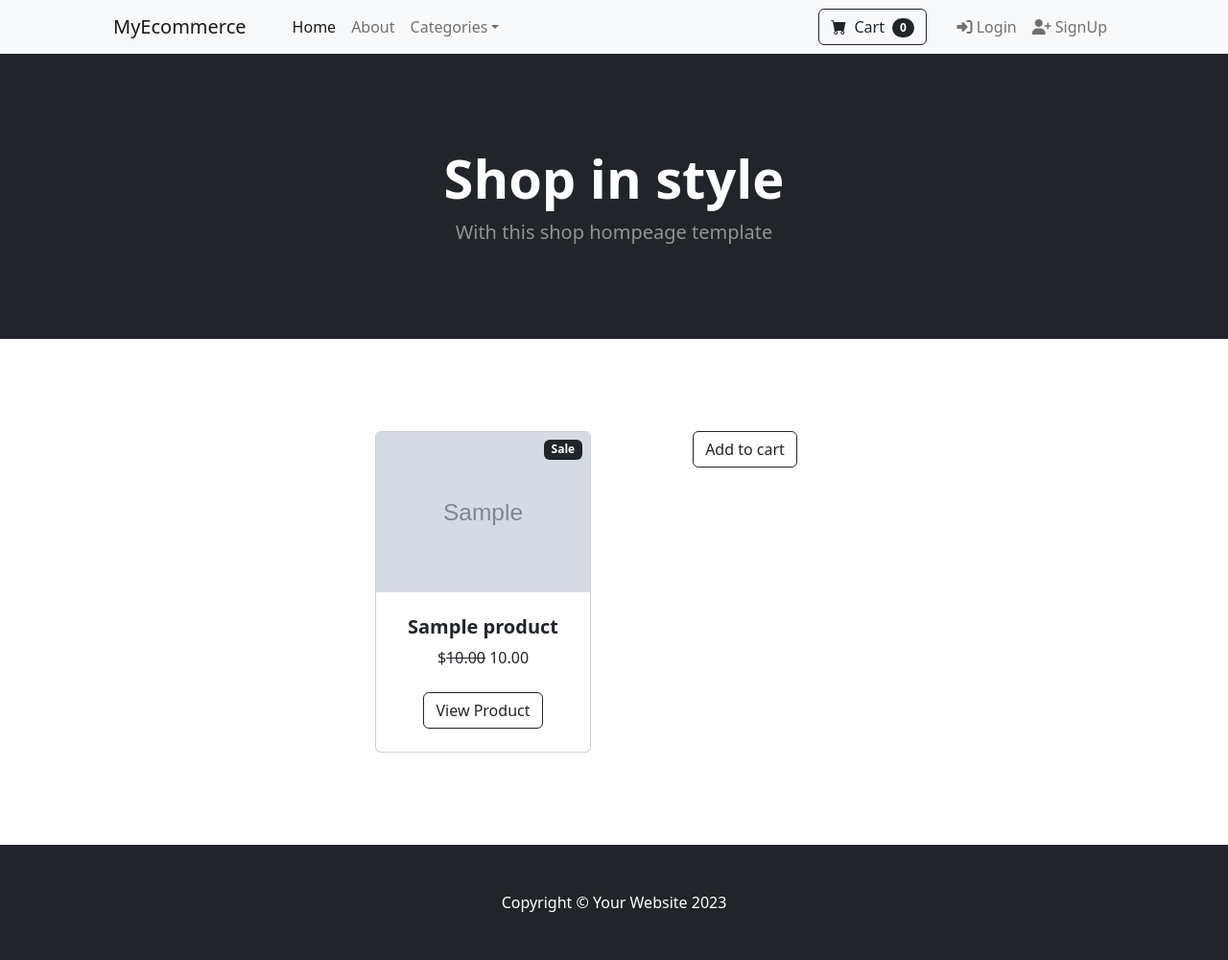
After one commit to roshankdk/Ecommerce, a Django app: template templates/category.html in a window 1280 px wide. The commit adds this page. Shown: the whole page at 96% size. Run offline with Django 5.2, Linux system fonts and the light colour scheme; the template is opened without the code that fills it: values that come from a table or form of the project are taken from there, others are empty; tables that the repository leaves empty hold one stand-in row (values such as "Sample post"); grey boxes marked "Sample" are stand-in pictures; some libraries are stand-ins or nearby versions.

Commit message:
Added category.html and related changes

```diff
--- a/store/urls.py
+++ b/store/urls.py
@@ -5,6 +5,7 @@ urlpatterns = [
     path('',views.home,name='home'),
     path('about/',views.about,name='about'),
     path('product_details/<int:pk>',views.product_details,name='product_details'),
+    path('category/<str:foo>', views.category, name= 'category'),
     path('register/',views.signup_user,name='signup'),
     path('login/',views.login_user,name='login'),
     path('logout',views.logout_user,name='logout'),
--- a/templates/base.html
+++ b/templates/base.html
@@ -30,14 +30,18 @@
                     <li class="nav-item"><a class="nav-link" href="{% url 'about' %}">About</a></li>
                     <li class="nav-item dropdown">
                         <a class="nav-link dropdown-toggle" id="navbarDropdown" href="#" role="button"
-                            data-bs-toggle="dropdown" aria-expanded="false">Shop</a>
+                            data-bs-toggle="dropdown" aria-expanded="false">Categories</a>
                         <ul class="dropdown-menu" aria-labelledby="navbarDropdown">
-                            <li><a class="dropdown-item" href="#!">All Products</a></li>
+                            <li><a class="dropdown-item" href="{% url 'home' %}">All Products</a></li>
                             <li>
                                 <hr class="dropdown-divider" />
                             </li>
-                            <li><a class="dropdown-item" href="#!">Popular Items</a></li>
-                            <li><a class="dropdown-item" href="#!">New Arrivals</a></li>
+
+                            <li><a class="dropdown-item" href="{% url 'category' 'Laptop' %}">Laptop</a></li>
+                            <li><a class="dropdown-item" href="{% url 'category' 'Watch' %}">Watch</a></li>
+                            <li><a class="dropdown-item" href="{% url 'category' 'Mobile' %}">Mobile</a></li>
+                            <li><a class="dropdown-item" href="{% url 'category' 'Bag' %}">Bag</a></li>
+
                         </ul>
                     </li>
                 </ul>
@@ -53,7 +57,7 @@
                 <div>
                     <ul class="navbar-nav me-auto mb-2 mb-lg-0 ms-lg-4">
                         {% if user.is_authenticated %}
-                        <li class="nav-item"><a class="nav-link" href="{% url 'home' %}"><i class="fa-solid fa-user"></i> Hi, {{user.username}}</a></li>
+                        <li class="nav-item"><a class="nav-link" href="{% url 'home' %}"><i class="fa-solid fa-user"></i> <strong>Hi, {{user.username}}</strong></a></li>
                         <li class="nav-item"><a class="nav-link" href="{% url 'logout' %}"><i class="fa-solid fa-right-from-bracket"></i> Logout</a></li>
                         {% else %}
                         <li class="nav-item"><a class="nav-link" href="{% url 'login' %}"><i class="fa-solid fa-right-to-bracket"></i> Login</a></li>
@@ -65,9 +69,9 @@
         </div>
     </nav>
 
-    <!-- Alert Messages -->
+    <!-- Alert Messages       -->
     {% if messages %}
-    <div class="alert alert-warning alert-dismissible fade show" role="alert">
+    <div class="alert alert-warning alert-dismissible fade show" id="msgAlert" role="alert">
         {% for message in messages %}
         <strong>{{message}}</strong>
         {% endfor %}
@@ -92,7 +96,5 @@
     <script src="https://kit.fontawesome.com/ea79840eb7.js" crossorigin="anonymous"></script>
     <!-- Core theme JS-->
     <script src="{static 'js/scripts.js'}"></script>
-
 </body>
-
-    </html>
+</html>
--- /dev/null
+++ b/templates/category.html
@@ -0,0 +1,81 @@
+{% extends "base.html" %}
+{% block content %}
+
+    <!-- Header-->
+    <header class="bg-dark py-5">
+        <div class="container px-4 px-lg-5 my-5">
+            <div class="text-center text-white">
+                <h1 class="display-4 fw-bolder">Shop in style</h1>
+                <p class="lead fw-normal text-white-50 mb-0">With this shop hompeage template</p>
+            </div>
+        </div>
+    </header>
+    <!-- Section-->
+    <section class="py-5">
+        <div class="container px-4 px-lg-5 mt-5">
+            <div class="row gx-4 gx-lg-5 row-cols-2 row-cols-md-3 row-cols-xl-4 justify-content-center">
+                {% for product in products %}
+                {% if product.is_sale %}
+
+                <div class="col mb-5">
+                    <div class="card h-100">
+                        <!-- Sale badge-->
+                        <div class="badge bg-dark text-white position-absolute" style="top: 0.5rem; right: 0.5rem">Sale
+                        </div>
+                        <!-- Product image-->
+                        <img class="card-img-top " src="{{ product.image.url }}" alt="Product Image" />
+                        <!-- Product details-->
+                        <div>
+                            <div class="card-body p-4">
+                                <div class="text-center">
+                                    <!-- Product name-->
+                                    <h5 class="fw-bolder">{{ product.name }}</h5>
+                                    <!-- Product Sale price-->
+                                    $<s>{{product.price}}</s>&nbsp;{{ product.sale_price }}
+                                </div>
+                            </div>
+                            <!-- Product actions-->
+                            <div class="card-footer p-4 pt-0 border-top-0 bg-transparent">
+                                <div class="text-center"><a class="btn btn-outline-dark mt-auto" href="{% url 'product_details' product.id %}">View Product</a>
+                                </div>
+                            </div>
+                        </div>
+                    </div>
+                </div>
+                {% else %}
+                <div class="col mb-5">
+                    <div class="card h-100">
+                        <!-- Product image-->
+                        <img class="card-img-top" src="{{ product.image.url }}" alt="Product Image" />
+                        <!-- Product details-->
+                        <div>
+                            <div class="card-body p-4">
+                                <div class="text-center">
+                                    <!-- Product name-->
+                                    <h5 class="fw-bolder">{{ product.name }}</h5>
+                                    <!-- Product price-->
+                                    ${{ product.price }}
+                                </div>
+                            </div>
+                            <!-- Product actions-->
+                            <div class="card-footer p-4 pt-0 border-top-0 bg-transparent">
+                                <div class="text-center"><a class="btn btn-outline-dark mt-auto" href="{% url 'product_details' product.id %}">View Product</a>
+                                </div>
+                            </div>
+                        </div>
+                    </div>
+                </div>
+                {% endif %}
+                {% endfor %}
+
+                <!-- Product actions-->
+                <div class="card-footer p-4 pt-0 border-top-0 bg-transparent">
+                    <div class="text-center"><a class="btn btn-outline-dark mt-auto" href="#">Add to cart</a></div>
+                </div>
+            </div>
+        </div>
+        </div>
+        </div>
+    </section>
+
+{% endblock content %}
```
Also changed, not shown: store/views.py (+39 -2 lines), templates/home.html (+7 -4 lines), templates/product_details.html (+6 -2 lines), media/uploads/product/Steve.jpg (added), media/uploads/product/girl-3421489__480.jpg (added).
